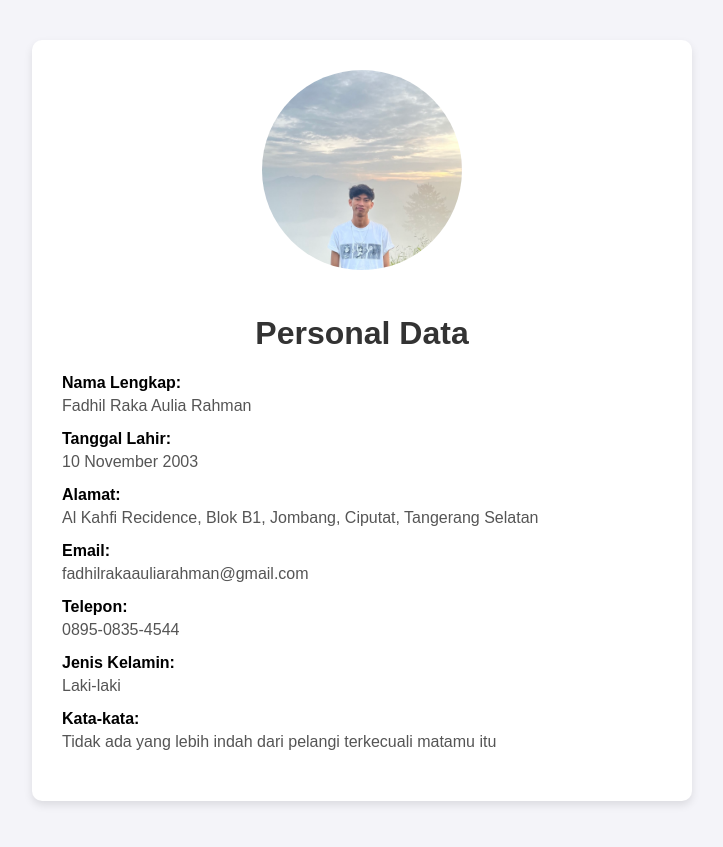
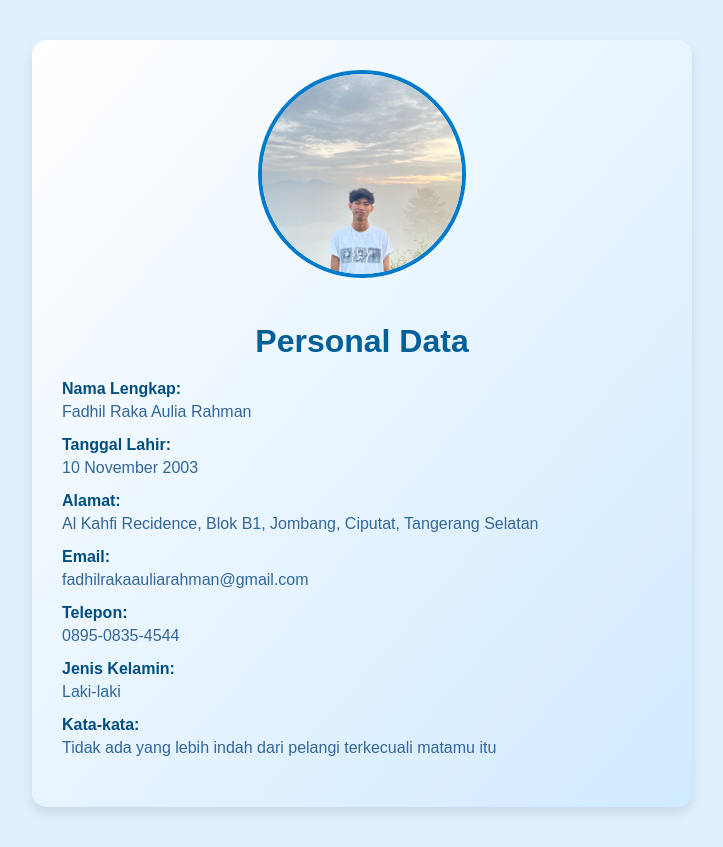
Before and after one commit to FadhilRaka/Cloud-Computing, a plain HTML site: page index.html in a window 1280 px wide. Shown: the whole page, without its empty margins (278-1001 px from the left). Drawn offline with Linux system fonts and the light colour scheme.

Commit message:
Update index.html

```diff
--- a/index.html
+++ b/index.html
@@ -8,19 +8,20 @@
     body {
       font-family: Arial, sans-serif;
       margin: 40px;
-      background-color: #f4f4f9;
+      background-color: #e0f0ff;
     }
     .container {
       max-width: 600px;
       margin: auto;
-      background: white;
+      background: linear-gradient(to bottom right, #ffffff, #d0eaff);
       padding: 30px;
-      border-radius: 10px;
-      box-shadow: 0 4px 8px rgba(0,0,0,0.1);
+      border-radius: 15px;
+      box-shadow: 0 6px 12px rgba(0,0,0,0.1);
       text-align: center;
     }
     h1 {
-      color: #333;
+      color: #005f99;
+      margin-bottom: 20px;
     }
     .profile-pic {
       width: 200px;
@@ -28,6 +29,11 @@
       object-fit: cover;
       border-radius: 50%;
       margin-bottom: 20px;
+      border: 4px solid #007acc;
+      transition: transform 0.3s ease;
+    }
+    .profile-pic:hover {
+      transform: scale(1.05);
     }
     .info {
       text-align: left;
@@ -37,10 +43,11 @@
       font-weight: bold;
       display: block;
       margin-bottom: 5px;
+      color: #004d80;
     }
     .info p {
       margin: 0 0 15px;
-      color: #555;
+      color: #336699;
     }
   </style>
 </head>
```
